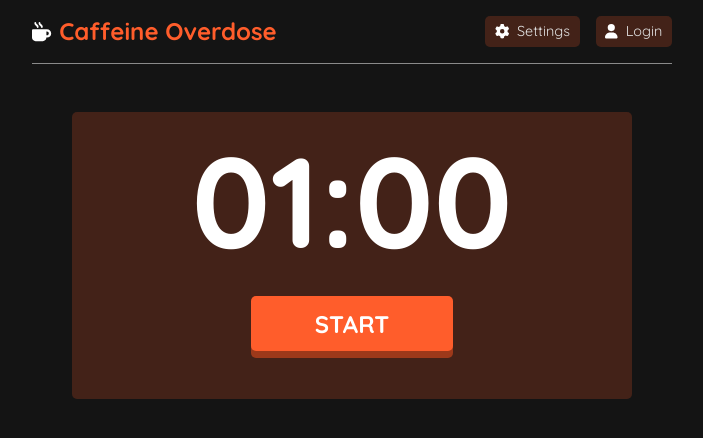
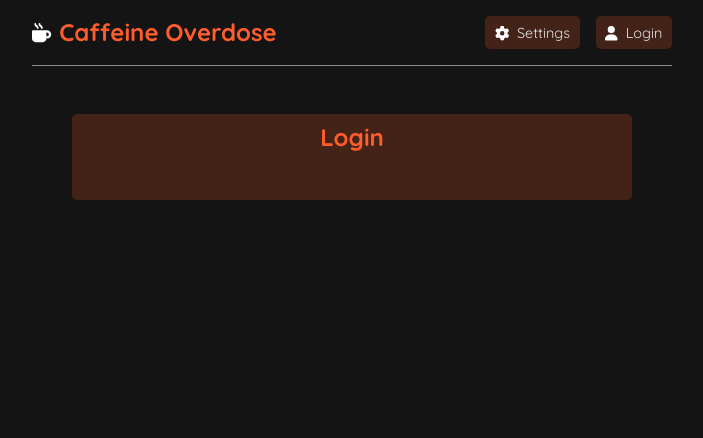
Before and after one commit to KPOBYIIIKA/Caffeine-Overdose, a React (Create React App) app: page /login in a window 1280 px wide. Shown: the top 438 px of the page, without its empty margins (288-991 px from the left). Built offline with nearby package versions, Linux system fonts and the light colour scheme.

Commit message:
Added React Router

```diff
--- a/package.json
+++ b/package.json
@@ -10,6 +10,7 @@
     "@testing-library/jest-dom": "^5.16.5",
     "@testing-library/react": "^13.4.0",
     "@testing-library/user-event": "^13.5.0",
+    "firebase": "^9.20.0",
     "react": "^18.2.0",
     "react-dom": "^18.2.0",
     "react-router-dom": "^6.10.0",
--- a/src/App.jsx
+++ b/src/App.jsx
@@ -1,8 +1,9 @@
-import { useState } from "react";
+import { useState } from "react"
+import { BrowserRouter as Router, Routes, Route } from "react-router-dom"
 
-import styles from "./App.module.scss";
 import Header from "./components/header/Header";
 import Main from "./components/main/Main";
+import LoginPage from "./pages/LoginPage";
 
 function App() {
   const [progress, setProgress] = useState(0);
@@ -12,10 +13,13 @@ function App() {
   };
 
   return (
-    <div className={styles}>
-      <Header progress={progress} />
-      <Main time={1 * 60} onProgressChange={handleProgressChange} />
-    </div>
+    <Router>
+        <Header progress={progress} />
+        <Routes>
+          <Route path="/" element={<Main time={1 * 60} onProgressChange={handleProgressChange} />} />
+          <Route path="/login" element={<LoginPage/>} />
+        </Routes>
+    </Router>
   );
 }
 
--- a/src/App.module.scss
+++ /dev/null
@@ -1 +0,0 @@
-@use './_base';
--- /dev/null
+++ b/src/auth.js
@@ -0,0 +1,4 @@
+import firebase from 'firebase/app';
+import 'firebase/auth';
+
+export const auth = firebase.auth();
--- a/src/components/header/Header.jsx
+++ b/src/components/header/Header.jsx
@@ -1,5 +1,6 @@
 import styles from "./Header.module.scss";
 import { FontAwesomeIcon } from "@fortawesome/react-fontawesome";
+import { Link } from "react-router-dom";
 
 function Header({ progress }) {
   const progressBarWidth = (progress / 100) * 40;
@@ -9,10 +10,12 @@ function Header({ progress }) {
         className={styles.progress}
         style={{ width: `${progressBarWidth}rem` }}
       ></div>
+      <Link to="/">
       <div className={styles.title}>
         <FontAwesomeIcon icon="mug-hot" className={styles.fa}></FontAwesomeIcon>
         <h1>Caffeine Overdose</h1>
       </div>
+      </Link>
       <nav>
         <ul>
           <li>
@@ -20,14 +23,15 @@ function Header({ progress }) {
               icon="gear"
               className={styles.fa}
             ></FontAwesomeIcon>
-            Settings
+            <span>Settings</span>
           </li>
           <li>
-            <FontAwesomeIcon
+          <Link to="/login">
+          <FontAwesomeIcon
               icon="user"
-              className={styles.fa}
-            ></FontAwesomeIcon>
-            Login
+              className={styles.fa}></FontAwesomeIcon>
+            <span>Login</span>
+          </Link>
           </li>
         </ul>
       </nav>
--- a/src/components/header/Header.module.scss
+++ b/src/components/header/Header.module.scss
@@ -38,17 +38,20 @@ header {
 
   nav ul li {
     cursor: pointer;
-    font-size: 0.9rem;
     padding: 0.4rem 0.6rem;
     margin: 0 0 0 1rem;
     border-radius: 5px;
     background-color: rgba(255, 93, 43, 0.2);
-    color: rgb(225, 225, 225);
-    transition: ease-out 0.1s;
     z-index: 999;
 
-    &:hover {
-      color: white;
+    span {
+      font-size: 0.9rem;
+      color: rgb(225, 225, 225);
+      transition: ease-out 0.1s;
+
+      &:hover {
+        color: white;
+      }
     }
 
     .fa {
--- /dev/null
+++ b/src/components/login/Login.jsx
@@ -0,0 +1,11 @@
+import styles from './Login.module.scss'
+
+function Login() {
+    return(
+        <div className={styles}>
+            <h1>Login</h1>
+        </div>
+    )
+}
+
+export default Login
--- /dev/null
+++ b/src/pages/LoginPage.jsx
@@ -0,0 +1,11 @@
+import Login from '../components/login/Login'
+
+function LoginPage() {
+    return(
+        <section>
+            <Login />
+        </section>
+    )
+}
+
+export default LoginPage;
```
Also changed, not shown: src/firebase.js (added, +22 -0 lines), src/components/login/Login.module.scss (added), 1 other file (tests, documents, lock files or other folders).
